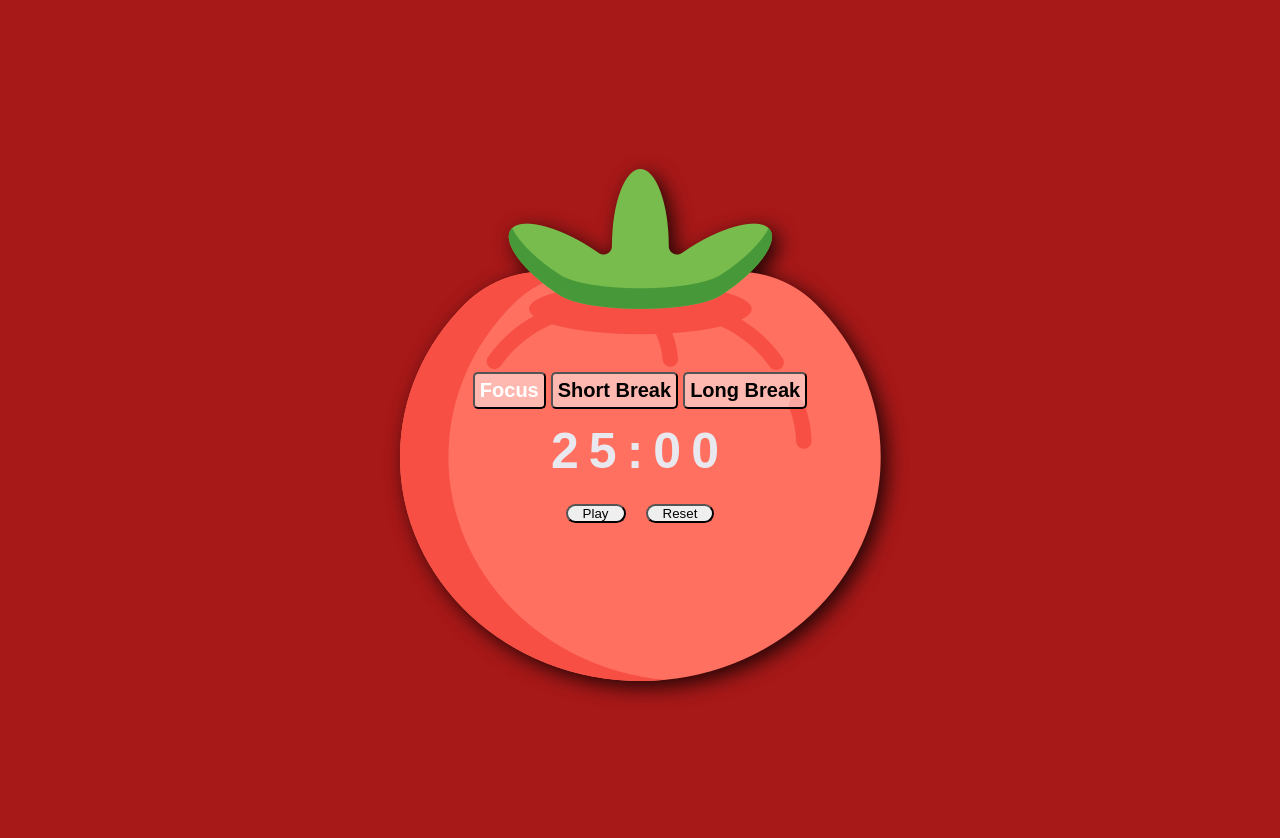
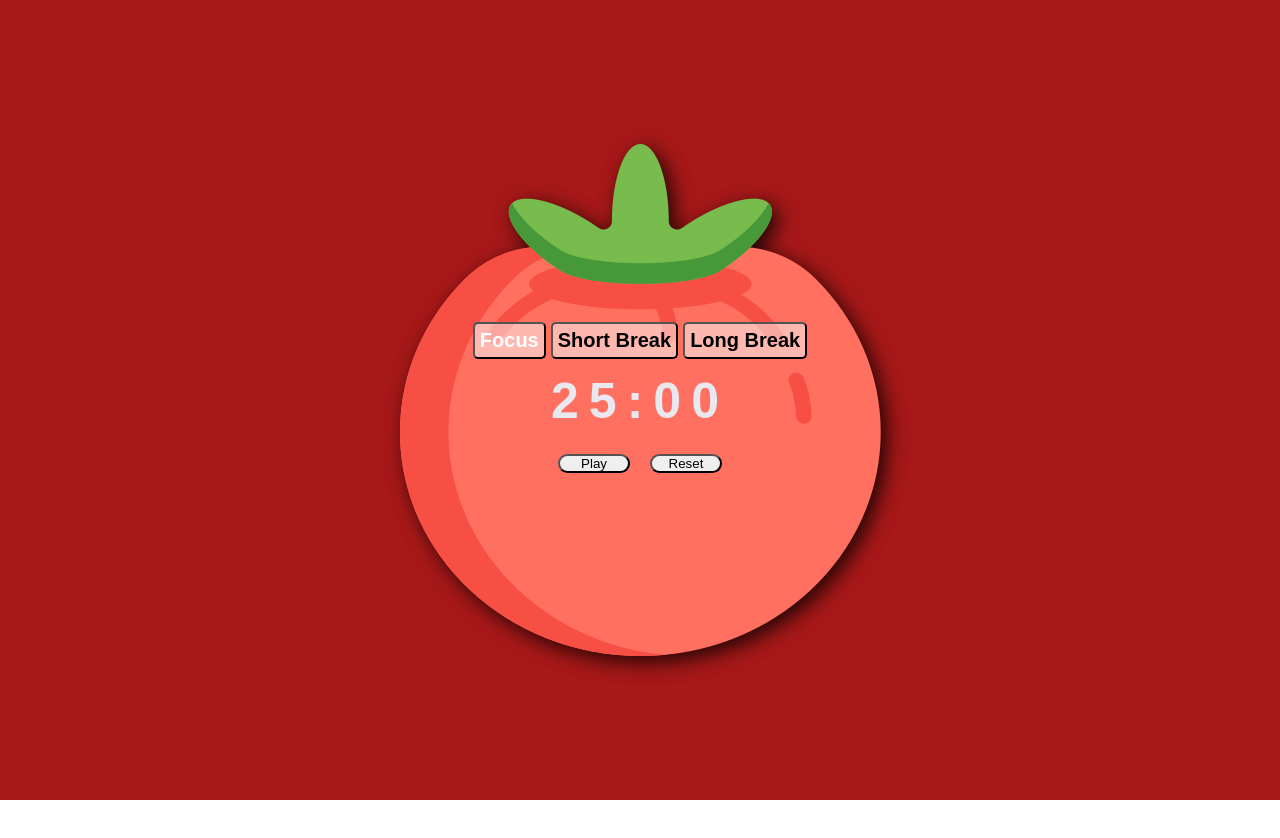
Before and after one commit to flor3z/Pomodoro, a React (Create React App) app: page / in a window 1280 px wide. Shown: the top 838 px of the page. After the commit the page ends 800 px from the top, so only its background shows below. Built offline with nearby package versions, Linux system fonts and the light colour scheme.

Commit message:
fixed scroll problem and button sizing

```diff
--- a/src/styles.css
+++ b/src/styles.css
@@ -1,7 +1,6 @@
 * {
   margin: 0;
   padding: 0;
-  /* box-sizing: inherit; */
 }
 
 html {
@@ -9,18 +8,14 @@ html {
 }
 
 body {
-
   font-family: 'Nunito Sans', sans-serif;
   font-weight: 400;
-  background-color: rgb(134, 12, 12);
   line-height: 1.7;
   color: rgb(232, 232, 238);
-
 }
 
 .focus-Bg  {
   background-color: rgb(167, 24, 24);
-
 }
 
 .shortBreak-Bg {
@@ -33,21 +28,15 @@ body {
 
 .timer-container {
   overflow: hidden;
-  padding-top: 4.95rem;
-  height: 80rem;
+  height: 100vh;
   background-image: url(../public/icons/tomatoIconFill.png);
   background-repeat: no-repeat;
   background-position: center;
   filter: drop-shadow(0.6rem 0.6rem 1rem rgba(0, 0, 0, 0.8));
-  /* border-radius: 5px; */
-  /* border: 2px solid rgb(42, 42, 42); */
   display: flex;
   flex-direction: column;
   align-items: center;
   justify-content: center;
-  /* position: center;
-  top: 4rem;
-  left: 4rem; */
   text-align: center;
 }
 
@@ -99,6 +88,8 @@ body {
   margin: 1rem;
   padding-left: 1.5rem;
   padding-right: 1.5rem;
+  text-align: center;
+  width: 7.2rem;
 }
 .btn:hover {
   background-color: rgb(34, 33, 33);
```
